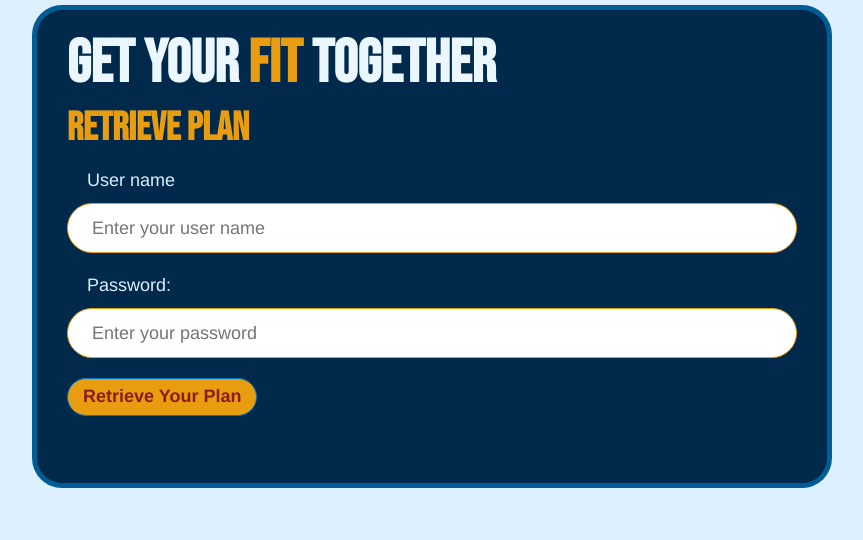
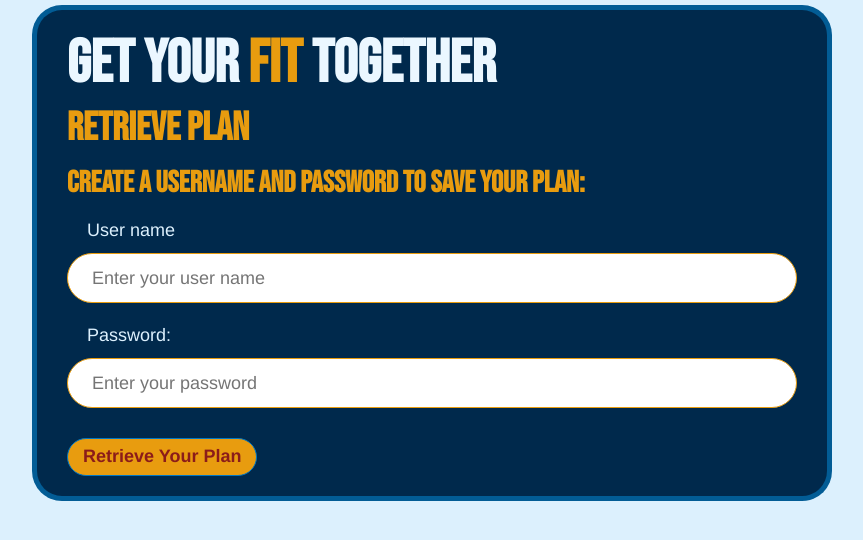
Before and after one commit to royadams72/get-your-fit-together, a Next.js app: page /retrieve-plan in a window 1280 px wide. Shown: the top 540 px of the page, without its empty margins (208-1071 px from the left). Built offline with nearby package versions, Linux system fonts and the light colour scheme.

Commit message:
Added bck button to your fit page

```diff
--- a/app/questions/layout.tsx
+++ b/app/questions/layout.tsx
@@ -13,7 +13,7 @@ import useRedirectIfInvalidStep from "@/lib/hooks/useRedirectIfInvalidStep";
 import { isEmpty, isNotEmpty } from "@/lib/utils/isEmpty";
 
 import FormProvider from "@/context/FormProvider";
-import JourneyNavigation from "@/components/JourneyNavigation";
+import JourneyNavigation from "@/components/journeyNav/JourneyNavigation";
 
 export default function QuestionsLayout({
   children,
--- a/components/form/UserForm.tsx
+++ b/components/form/UserForm.tsx
@@ -18,6 +18,7 @@ const UserForm = ({
 
   return (
     <div className={styles.userFormContainer}>
+      <h3> Create a username and password to save your plan:</h3>
       {userArr.map((elName) => {
         const inputProps: any = {
           config: config[elName],
--- a/styles/components/form/_userForm.module.scss
+++ b/styles/components/form/_userForm.module.scss
@@ -1,10 +1,15 @@
 @use "./commonStyles.module" as *;
 
 .userFormContainer {
+  margin-bottom: 3rem;
   & div:first-child {
     margin-bottom: 2rem;
   }
   .textInputDivError {
     margin-bottom: 4rem;
   }
+
+  h3 {
+    margin-bottom: 2rem;
+  }
 }
```
Also changed, not shown: app/your-custom-fit/components/YourFit.tsx (+5 -4 lines), components/journeyNav/JourneyButtons.tsx (renamed from components/JourneyNavigation.tsx, +4 -16 lines), components/journeyNav/JourneyNavigation.tsx (added, +21 -0 lines).
